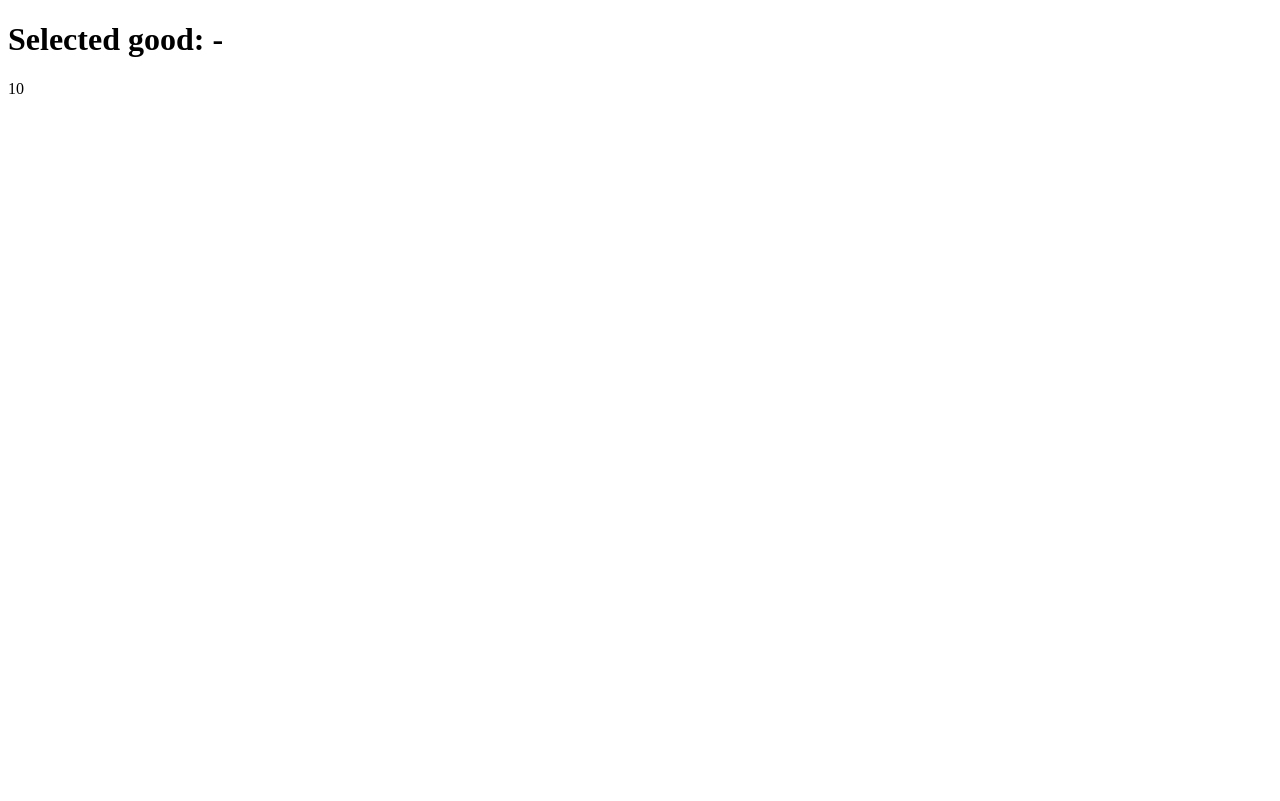
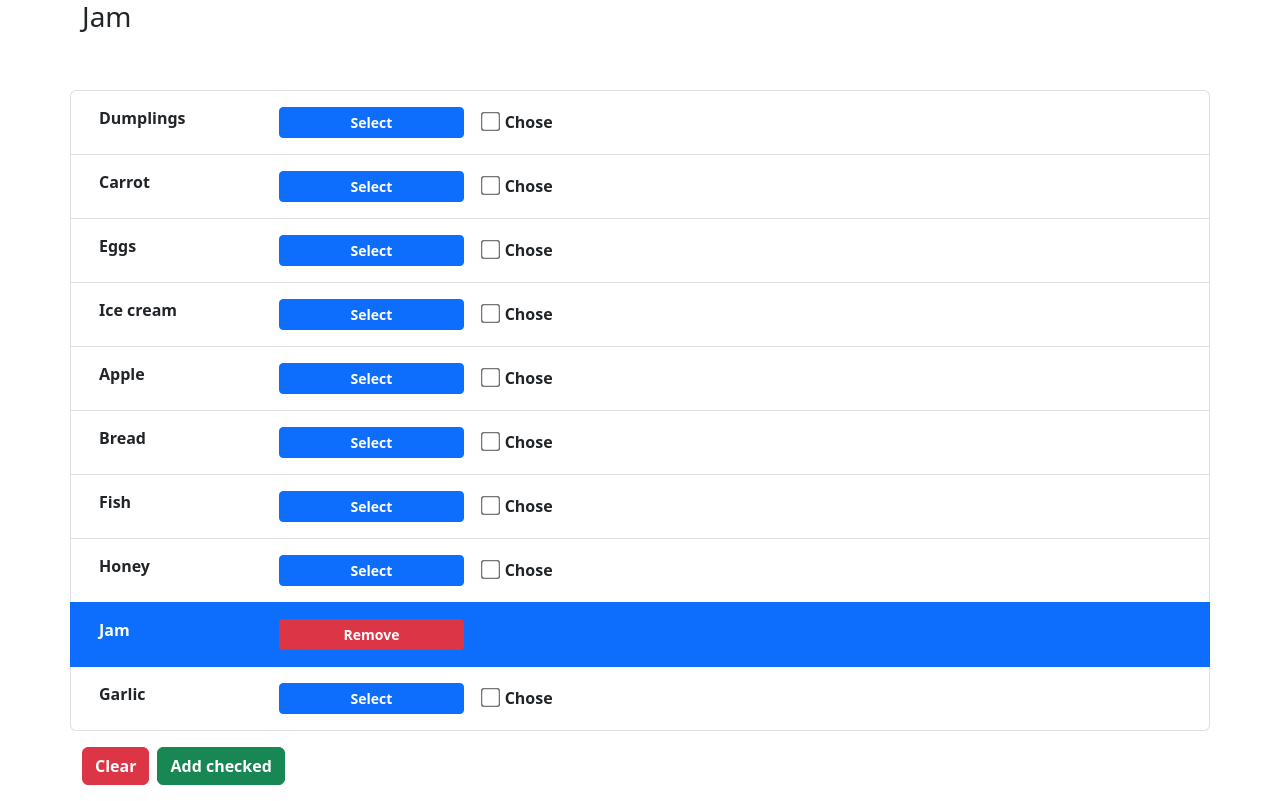
Before and after one commit to mate-academy/react_goods-selector, a React (Create React App) app: page / in a window 1280 px wide. Built offline with nearby package versions, Linux system fonts and the light colour scheme.

Commit message:
Solution

```diff
--- a/package.json
+++ b/package.json
@@ -17,7 +17,7 @@
     "@mate-academy/cypress-tools": "^1.0.4",
     "@mate-academy/eslint-config-react": "*",
     "@mate-academy/eslint-config-react-typescript": "*",
-    "@mate-academy/scripts": "^1.2.1",
+    "@mate-academy/scripts": "^1.2.3",
     "@mate-academy/students-ts-config": "*",
     "@mate-academy/stylelint-config": "*",
     "@types/node": "^17.0.23",
--- a/public/index.html
+++ b/public/index.html
@@ -4,8 +4,11 @@
     <meta charset="utf-8" />
     <meta name="viewport" content="width=device-width, initial-scale=1" />
     <title>Static list of todos</title>
+    <link href="https://cdn.jsdelivr.net/npm/bootstrap@5.2.0-beta1/dist/css/bootstrap.min.css" rel="stylesheet" integrity="sha384-0evHe/X+R7YkIZDRvuzKMRqM+OrBnVFBL6DOitfPri4tjfHxaWutUpFmBp4vmVor" crossorigin="anonymous">
   </head>
   <body>
     <div id="root"></div>
+    <script src="https://cdn.jsdelivr.net/npm/@popperjs/core@2.11.5/dist/umd/popper.min.js" integrity="sha384-Xe+8cL9oJa6tN/veChSP7q+mnSPaj5Bcu9mPX5F5xIGE0DVittaqT5lorf0EI7Vk" crossorigin="anonymous"></script>
+<script src="https://cdn.jsdelivr.net/npm/bootstrap@5.2.0-beta1/dist/js/bootstrap.min.js" integrity="sha384-kjU+l4N0Yf4ZOJErLsIcvOU2qSb74wXpOhqTvwVx3OElZRweTnQ6d31fXEoRD1Jy" crossorigin="anonymous"></script>
   </body>
 </html>
--- a/src/App.scss
+++ b/src/App.scss
@@ -1 +1,4 @@
 // styles go here
+input[type=checkbox] {
+  transform: scale(1.5);
+}
--- a/src/App.tsx
+++ b/src/App.tsx
@@ -14,11 +14,99 @@ const goodsFromServer: string[] = [
   'Garlic',
 ];
 
-const App: React.FC = () => (
-  <div className="App">
-    <h1>Selected good: -</h1>
-    {goodsFromServer.length}
-  </div>
-);
+type State = {
+  selectedGood : string[];
+  checked2: string[];
+};
+
+class App extends React.Component<{}, State> {
+  state = {
+    selectedGood: ['Jam'],
+    checked2: [],
+  };
+
+  renderGoods = (goods: string[]): string => {
+    if (goods.length > 1) {
+      return `${goods.slice(0, goods.length - 1).join(', ')}
+      and ${goods[goods.length - 1]}`;
+    }
+
+    return goods[0];
+  };
+
+  changeItem = (item: string) => {
+    const { selectedGood } = this.state;
+
+    if (selectedGood.includes(item)) {
+      this.setState(prevState => ({
+        selectedGood: prevState.selectedGood.filter(good => good !== item),
+      }));
+    } else {
+      this.setState({ selectedGood: [...selectedGood, item] });
+    }
+  };
+
+  render() {
+    const { selectedGood, checked2 } = this.state;
+
+    return (
+      <div className="container-sm">
+        <h1 className="fs-3 pb-5">
+          {selectedGood.length < 1
+            ? 'No goods selected'
+            : this.renderGoods(selectedGood)}
+        </h1>
+        <ul className="list-group">
+          {goodsFromServer.map(item => (
+            <li
+              key={goodsFromServer.indexOf(item)}
+              className={`list-group-item row d-flex align-items-center fw-bold ${selectedGood.includes(item) && 'active'} `}
+            >
+              <p className="col-2 align-self-end">{item}</p>
+              <button
+                type="button"
+                onClick={() => this.changeItem(item)}
+                className={`btn btn-${!selectedGood.includes(item) ? 'primary' : 'danger'} btn-sm m-2 col-2 fw-bold`}
+              >
+                {selectedGood.includes(item) ? 'Remove' : 'Select'}
+              </button>
+              { !selectedGood.includes(item)
+              && (
+                <div className="checkbox col-auto">
+                  <input
+                    type="checkbox"
+                    id={item}
+                    value={item}
+                    onChange={() => (
+                      this.setState({ checked2: [...checked2, item] }))}
+                    className="me-2"
+                  />
+                  <label htmlFor={item}>
+                    Chose
+                  </label>
+                </div>
+              )}
+            </li>
+          ))}
+        </ul>
+        <button
+          type="button"
+          className="btn btn-danger my-3 me-2 fw-bold"
+          onClick={() => this.setState({ selectedGood: [] })}
+        >
+          Clear
+        </button>
+        <button
+          className="btn btn-success my-3 fw-bold"
+          type="button"
+          onClick={() => (
+            this.setState({ selectedGood: [...selectedGood, ...checked2] }))}
+        >
+          Add checked
+        </button>
+      </div>
+    );
+  }
+}
 
 export default App;
```
Also changed, not shown: 1 other file (tests, documents, lock files or other folders).
